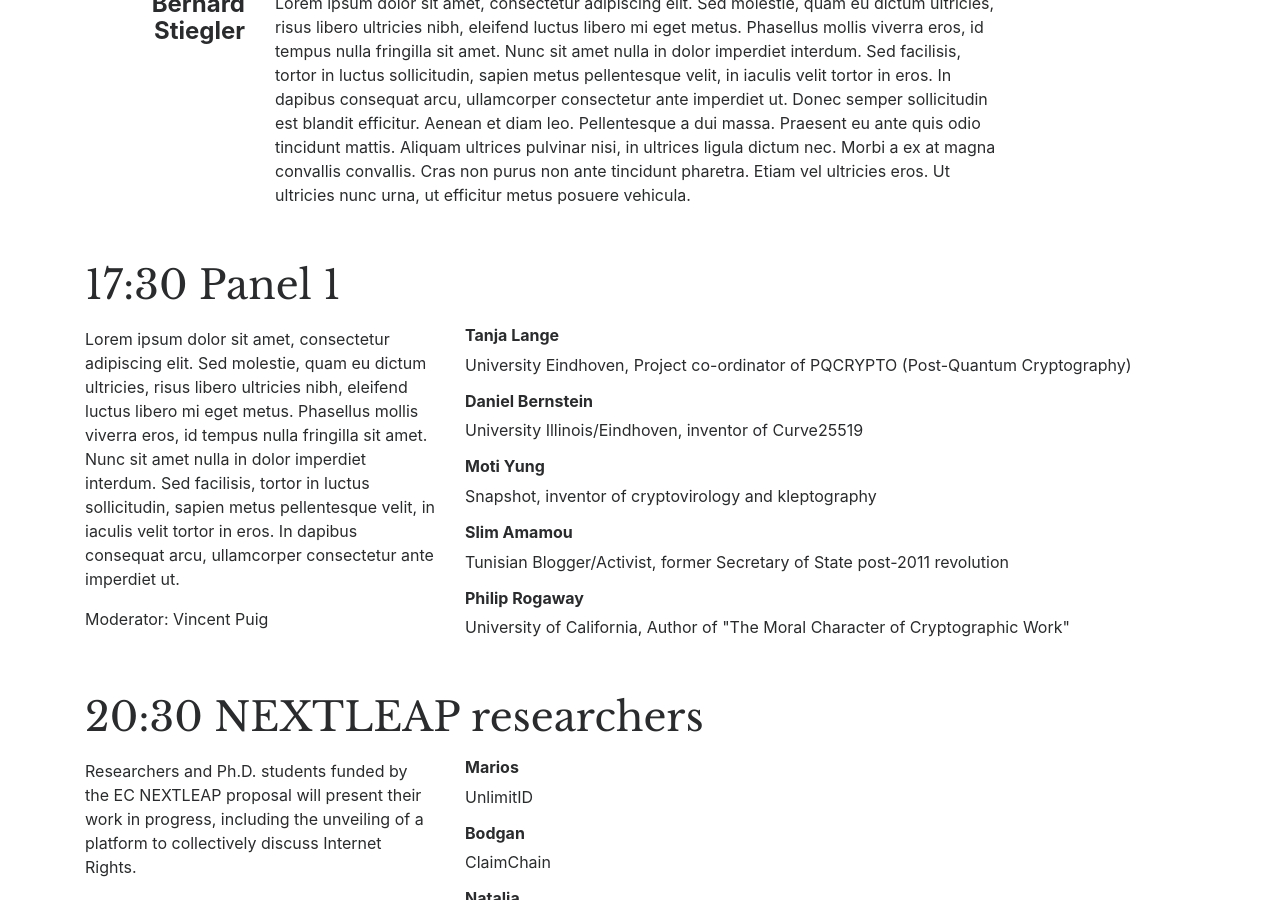
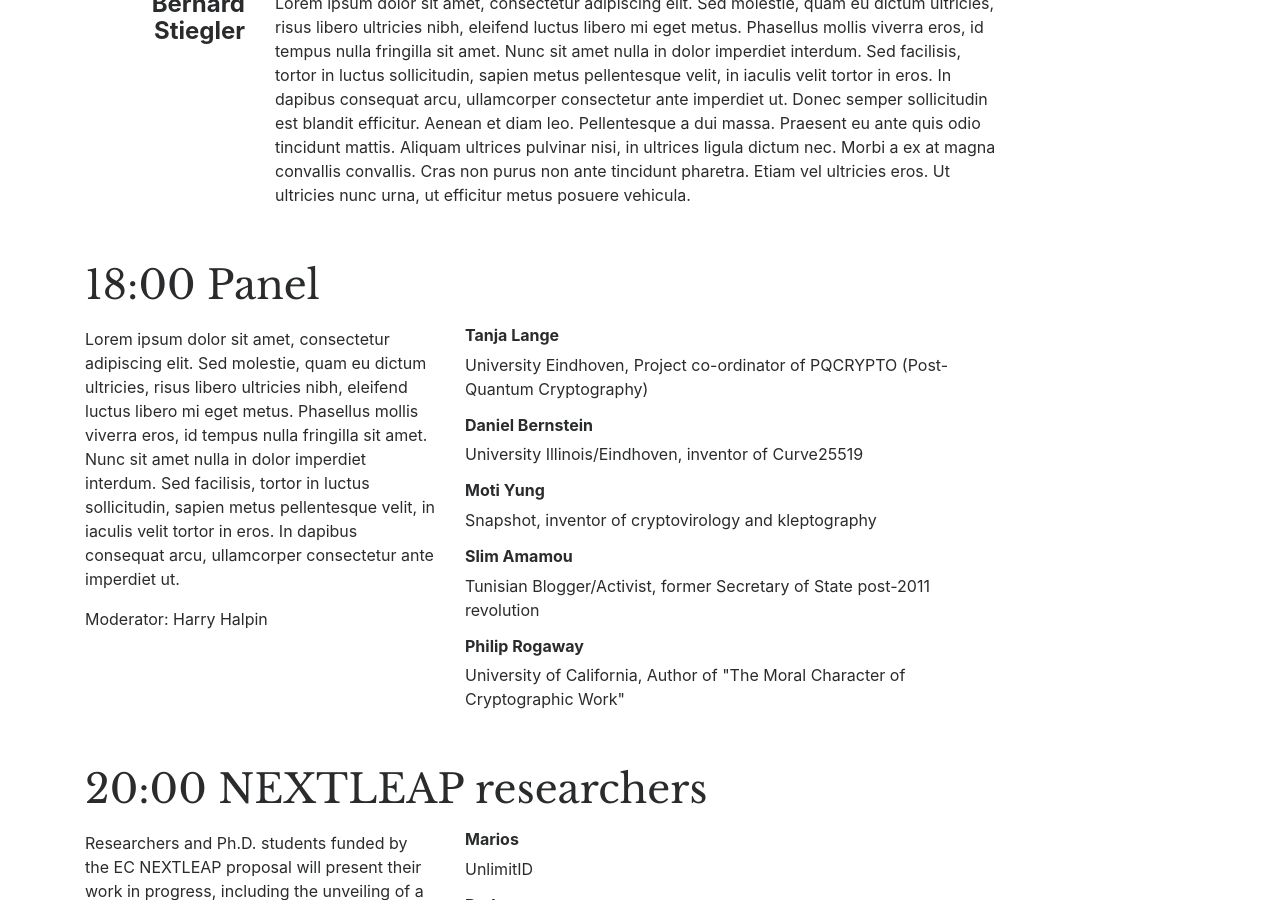
Before and after one commit to nextleap-project/nextleap-website, a Jekyll site: the page built from events/launch.html, in a window 1280 px wide and 900 px high, scrolled down 778 px. Built offline with Jekyll 4.4.1, drawn with Linux system fonts in a browser that asks for light colours; nearby versions of some CDN libraries.

Commit message:
blueprint launch event

```diff
--- a/events/launch.html
+++ b/events/launch.html
@@ -77,17 +77,17 @@ junior_panel:
     </div>
   </div>
 
-  <h2>17:30 Panel 1</h2>
+  <h2>18:00 Panel</h2>
 
   <div class="row">
   <div class="col col-md-4">
     <p>Lorem ipsum dolor sit amet, consectetur adipiscing elit. Sed molestie, quam eu dictum ultricies, risus libero ultricies nibh, eleifend luctus libero mi eget metus. Phasellus mollis viverra eros, id tempus nulla fringilla sit amet. Nunc sit amet nulla in dolor imperdiet interdum. Sed facilisis, tortor in luctus sollicitudin, sapien metus pellentesque velit, in iaculis velit tortor in eros. In dapibus consequat arcu, ullamcorper consectetur ante imperdiet ut.</p>
 
-    <p>Moderator: Vincent Puig</p>
+    <p>Moderator: Harry Halpin</p>
   </div>
 
 
-  <div class="col col-md-8">
+  <div class="col col-md-6">
     {% for speaker in page.panel %}
       <div class="speaker">
         <h5>{{ speaker.name }}</h5>
@@ -100,14 +100,14 @@ junior_panel:
   </div>
   </div>
 
-  <h2>20:30 NEXTLEAP researchers</h2>
+  <h2>20:00 NEXTLEAP researchers</h2>
 
   <div class="row">
     <div class="col col-md-4">
       <p>Researchers and Ph.D. students funded by the EC NEXTLEAP proposal will present their work in progress, including the unveiling of a platform to collectively discuss Internet Rights.</p>
     </div>
 
-    <div class="col col-md-8">
+    <div class="col col-md-6">
       {% for speaker in page.junior_panel %}
       <div class="speaker">
         <h5>{{ speaker.name }}</h5>
@@ -122,4 +122,6 @@ junior_panel:
 
   <h2>Venue</h2>
 
+  <iframe src="https://www.google.com/maps/embed?pb=!1m14!1m8!1m3!1d10499.489923127721!2d2.352245!3d48.860642!3m2!1i1024!2i768!4f13.1!3m3!1m2!1s0x0%3A0xb7ac6c7e59dc3345!2sThe+Centre+Pompidou!5e0!3m2!1sen!2sfr!4v1492612774057" width="600" height="450" frameborder="0" style="border:0" allowfullscreen></iframe>
+
 </div>
```
